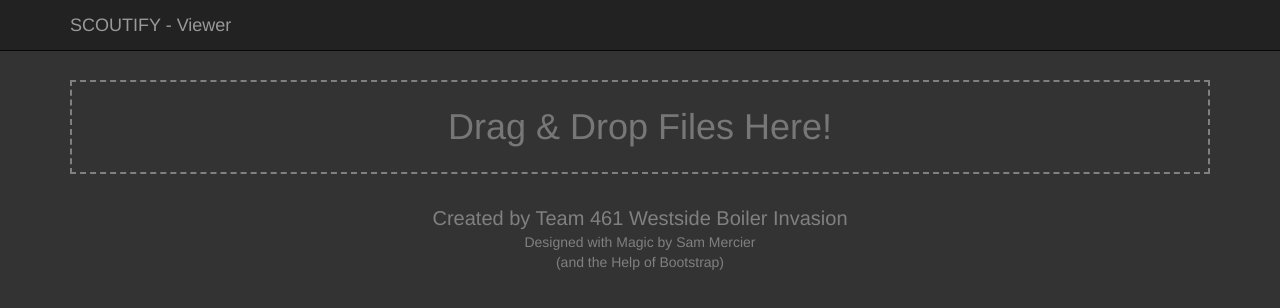
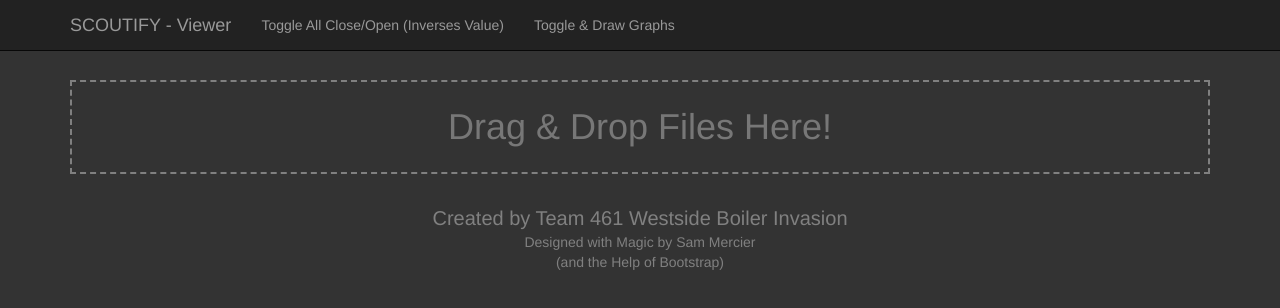
Before and after one commit to frc461/scoutify-viewer, a website: page index.html in a window 1280 px wide. Drawn offline with Linux system fonts and the light colour scheme.

Commit message:
Expand button and draw button

```diff
--- a/index.html
+++ b/index.html
@@ -18,8 +18,10 @@
                 <span class="icon-bar"></span>
         </button>
         <a class="navbar-brand" href="#">SCOUTIFY - Viewer</a>
-        <div class="nav-collapse collapse">
+		<div class="navbar-collapse collapse">
                 <ul class="nav navbar-nav">
+					<li><a onClick="expand_all()" href="#" class="active">Toggle All Close/Open (Inverses Value)</a></li>
+					<li><a onClick="expand_and_draw_graphs()" href="#" class="active">Toggle &amp; Draw Graphs</a></li>
                 </ul>
         </div><!--/.nav-collapse -->
       </div>
--- a/js/scoutify.js
+++ b/js/scoutify.js
@@ -6,16 +6,26 @@ function parse_file_new(data) {
 		new_team(dragon.number, dragon.matches, dragon.name, dragon.value);
 	});
 }
+
+function expand_all() {
+	console.log($(".accordion-toggle").each(function(e,t){t.click();t.click();t.click()}));
+}
+
+function expand_and_draw_graphs() {
+	console.log($(".accordion-toggle").each(function(e,t){t.click();t.click();t.click()}));
+	console.log($(".graph").each(function(e,t){t.click()}));
+	console.log($(".accordion-toggle").each(function(e,t){t.click()}));
+}
+
 function new_team(team_number, matches, name, rank) {
     var graph_array = [];
     var graph_count = 0;
     $("#accordion").append("<p></p><div class='panel panel-default'><div class='panel-heading'><h4 class='panel-title'><a id=\"toggley-thing"+team_number+"\" class='accordion-toggle' data-toggle='collapse' data-parent='#accordion' href='#my-collapse" + team_number + "'>"+ rank +". Team " + team_number +": " + name + "</a></h4></div><div id='my-collapse" + team_number + "'class='panel-collapse collapse'> <div class='panel-body table-body' style='overflow:auto;'><span><h1 class=\"team_num\">"+ team_number +"</h1><div class=\"graph_div\"><div id='graph"+ team_number+"' class='graph'></div></div></span><br><table class='table'><thead><tr id='erste" + team_number + "'><th>Team Number</th></tr></thead><tbody id='dritte" + team_number + "'><tr id='zweite"+ team_number +"0'><td>" + team_number+"</td></tr></tbody></table></div></div>" );
 	//	alert("#my-collapse"+team_number);
-	$("#toggley-thing"+team_number).click(function() {
+	$("#graph"+team_number).click(function() {
 		$.jqplot('graph'+team_number, [graph_array], { title: "Points Graph", axes: {xaxis: {min: 0}, yaxis: {min:0}}});
 	});
 	$.map(matches, function(match,match_number){
-
 		if(match_number == 0) {
 			//if i == 0 for if first
 			$.map(match, function(header,key) {
@@ -28,7 +38,6 @@ function new_team(team_number, matches, name, rank) {
 				}
 			});
 		}
-
 		else {
 			$("#dritte" + team_number).append("<tr id='zweite"+ team_number + match_number + "'><td>" + team_number+ "</td></tr>");
 			$.map(match, function(header,key) {
```
Lines whose indentation alone changed are shown as unchanged.
